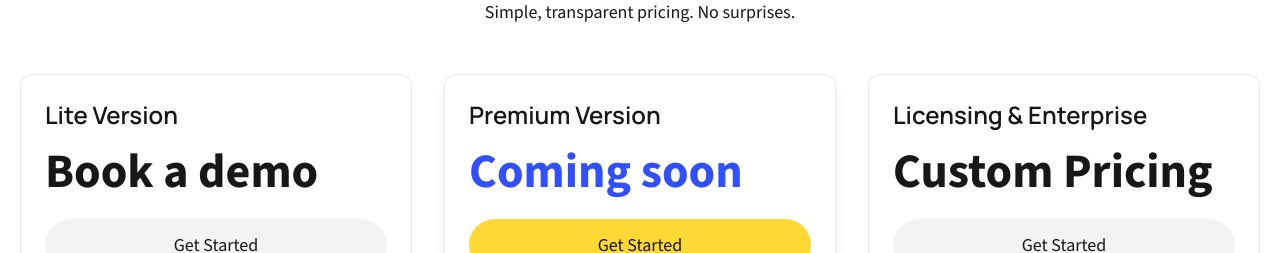
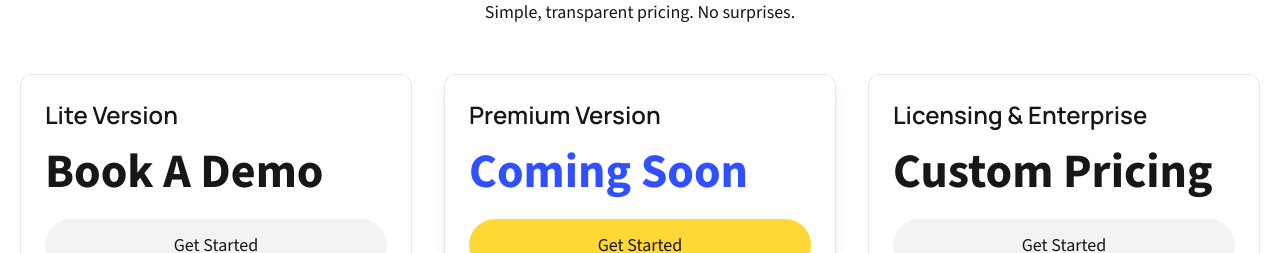
Before and after one commit to mahditasfin/butter-website-main, a Next.js app: page / in a window 1280 px wide. Shown: the part 3140-3393 px from the top of the page. Built offline with nearby package versions, Linux system fonts and the light colour scheme.

Commit message:
Update pricing.ts

```diff
--- a/src/data/pricing.ts
+++ b/src/data/pricing.ts
@@ -3,7 +3,7 @@ import { IPricing } from "@/types";
 export const tiers: IPricing[] = [
     {
         name: 'Lite Version',
-        price: 'Book a demo',
+        price: 'Book A Demo',
         features: [
             'Automated Refund Management',
             'User-Friendly Mobile Interface',
@@ -21,7 +21,7 @@ export const tiers: IPricing[] = [
     },
     {
         name: 'Premium Version',
-        price:'Coming soon',
+        price:'Coming Soon',
         features: [
             'All the Lite features plus:',
             'Multi-User Permissions',
```
